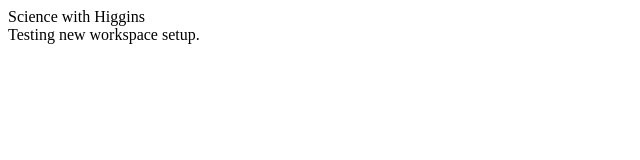
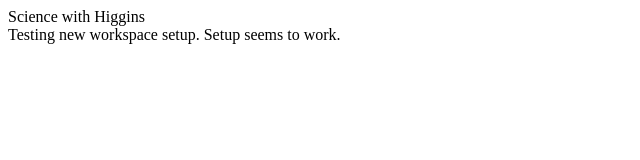
Before and after one commit to dbradley771/Science-with-Higgins, a plain HTML site: page index.html in a window 1280 px wide. Shown: the whole page, without its empty margins (0-640 px from the left). Drawn offline with Linux system fonts and the light colour scheme.

Commit message:
Testing workspace setup

```diff
--- a/index.html
+++ b/index.html
@@ -11,5 +11,6 @@
 </header>
 
 Testing new workspace setup.
+Setup seems to work.
 </body>
 </html>
```
